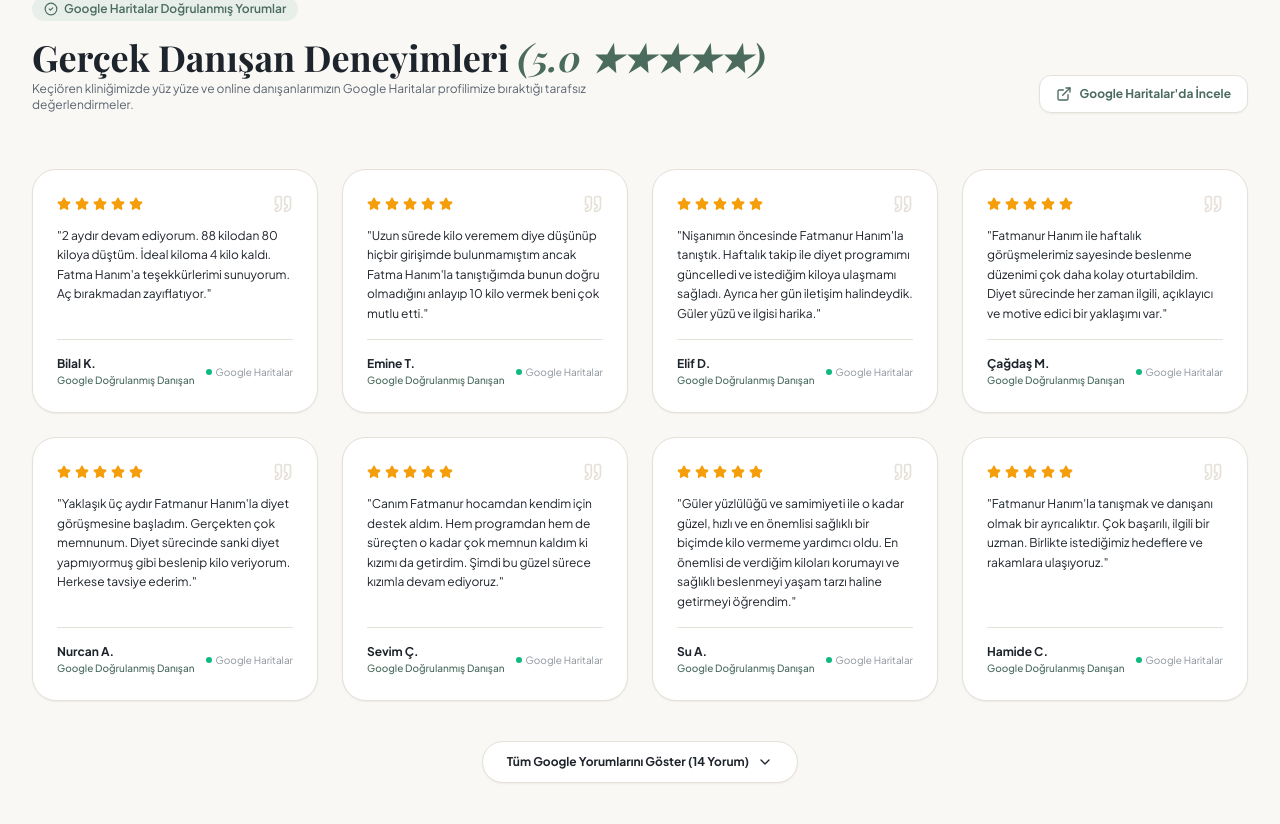
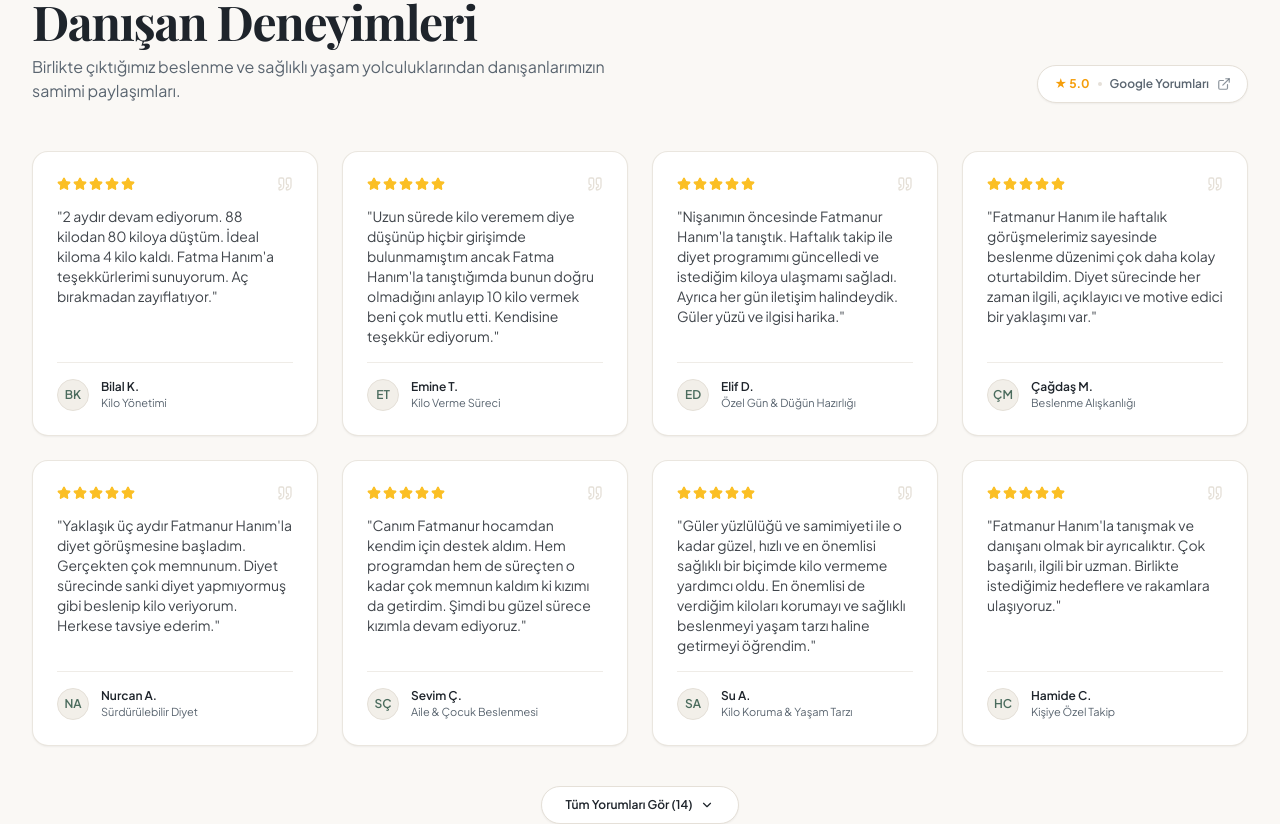
Before and after one commit to emnaydin95/diyetisyen-fatmanur-aydin, a Next.js app: page / in a window 1280 px wide. Shown: the part 5964-6788 px from the top of the page. Built offline with nearby package versions, Linux system fonts and the light colour scheme.

Commit message:
refactor(testimonials): redesign client experiences with elegant typography, remove defensive labels and repetitive google badges

```diff
--- a/src/components/sections/Testimonials.tsx
+++ b/src/components/sections/Testimonials.tsx
@@ -1,7 +1,7 @@
 "use client";
 
 import React, { useState } from "react";
-import { Star, ExternalLink, Quote, ChevronDown, ChevronUp, CheckCircle2 } from "lucide-react";
+import { Star, ExternalLink, Quote, ChevronDown, ChevronUp } from "lucide-react";
 import { siteConfig } from "@/config/siteConfig";
 import { trackEvent } from "@/lib/analytics";
 
@@ -9,33 +9,42 @@ export default function Testimonials() {
   const [showAll, setShowAll] = useState(false);
   const displayedReviews = showAll ? siteConfig.reviews : siteConfig.reviews.slice(0, 8);
 
+  const getInitials = (name: string) => {
+    const parts = name.trim().split(" ");
+    if (parts.length >= 2) {
+      return (parts[0][0] + parts[1][0]).toUpperCase();
+    }
+    return name.slice(0, 2).toUpperCase();
+  };
+
   return (
     <section id="yorumlar" className="py-20 bg-brandBg border-b border-borderHairline">
       <div className="max-w-7xl mx-auto px-4 sm:px-6 lg:px-8">
 
         {/* Header */}
-        <div className="flex flex-col md:flex-row md:items-end justify-between mb-14 gap-6">
+        <div className="flex flex-col md:flex-row md:items-end justify-between mb-12 gap-6">
           <div>
-            <div className="inline-flex items-center gap-1.5 px-3 py-1 rounded-full bg-sage-soft text-sage text-xs font-semibold mb-3">
-              <CheckCircle2 className="w-3.5 h-3.5 text-sage" />
-              <span>Google Haritalar Doğrulanmış Yorumlar</span>
-            </div>
-            <h2 className="editorial-title text-3xl sm:text-4xl font-bold mt-1 text-charcoal">
-              Gerçek Danışan Deneyimleri <span className="text-sage italic">(5.0 ★★★★★)</span>
+            <h2 className="editorial-title text-3xl sm:text-4xl lg:text-5xl font-bold text-charcoal tracking-tight">
+              Danışan Deneyimleri
             </h2>
-            <p className="text-xs text-mutedSlate mt-1 max-w-xl">
-              Keçiören kliniğimizde yüz yüze ve online danışanlarımızın Google Haritalar profilimize bıraktığı tarafsız değerlendirmeler.
+            <p className="text-sm sm:text-base text-mutedSlate mt-2.5 max-w-xl font-normal leading-relaxed">
+              Birlikte çıktığımız beslenme ve sağlıklı yaşam yolculuklarından danışanlarımızın samimi paylaşımları.
             </p>
           </div>
+
           <a
             href={siteConfig.contact.googleReviewsUrl}
             target="_blank"
             rel="noopener noreferrer"
             onClick={() => trackEvent("google_reviews_click", { event_category: "SocialProof", click_location: "testimonials_header" })}
-            className="inline-flex items-center gap-2 text-xs font-bold text-sage hover:text-sage-dark bg-white px-4 py-2.5 rounded-xl border border-borderHairline shadow-sm hover:shadow transition-all self-start md:self-auto"
+            className="inline-flex items-center gap-2 px-4 py-2.5 rounded-full bg-white hover:bg-sage-soft/70 text-charcoal hover:text-sage text-xs font-semibold border border-borderHairline shadow-sm hover:shadow transition-all self-start md:self-end"
           >
-            <ExternalLink className="w-4 h-4" />
-            <span>Google Haritalar'da İncele</span>
+            <span className="flex items-center gap-1 text-amber-500 font-bold">
+              ★ 5.0
+            </span>
+            <span className="w-1 h-1 rounded-full bg-borderHairline"></span>
+            <span className="text-mutedSlate">Google Yorumları</span>
+            <ExternalLink className="w-3.5 h-3.5 text-mutedSlate/70" />
           </a>
         </div>
 
@@ -44,30 +53,39 @@ export default function Testimonials() {
           {displayedReviews.map((rev) => (
             <div
               key={rev.id}
-              className="bg-white rounded-3xl p-6 border border-borderHairline shadow-sm hover:shadow-md transition-all flex flex-col justify-between relative group"
+              className="bg-white rounded-2xl p-6 border border-borderHairline/80 shadow-sm hover:shadow-md hover:border-sage/30 transition-all duration-300 flex flex-col justify-between group"
             >
               <div>
-                <div className="flex items-center justify-between mb-3">
-                  <div className="flex items-center gap-1 text-amber-500">
+                {/* 5 Stars & Quote Icon */}
+                <div className="flex items-center justify-between mb-3.5">
+                  <div className="flex items-center gap-0.5">
                     {[...Array(rev.rating)].map((_, i) => (
-                      <Star key={i} className="w-3.5 h-3.5 fill-amber-500" />
+                      <Star key={i} className="w-3.5 h-3.5 fill-amber-400 text-amber-400" />
                     ))}
                   </div>
-                  <Quote className="w-5 h-5 text-borderHairline group-hover:text-sage/40 transition-colors" />
+                  <Quote className="w-4 h-4 text-borderHairline group-hover:text-sage/40 transition-colors" />
                 </div>
-                <p className="text-xs text-charcoal leading-relaxed mb-4">
+
+                {/* Review Text */}
+                <p className="text-[13px] sm:text-sm text-charcoal/85 leading-relaxed font-normal">
                   "{rev.comment}"
                 </p>
               </div>
 
-              <div className="pt-4 border-t border-borderHairline flex items-center justify-between text-xs">
-                <div>
-                  <span className="font-bold text-charcoal block">{rev.author}</span>
-                  <span className="text-[10px] text-sage font-medium">{rev.role}</span>
+              {/* Author & Journey Info */}
+              <div className="pt-4 mt-4 border-t border-borderHairline/60 flex items-center gap-3">
+                <div className="w-8 h-8 rounded-full bg-brandSurface text-sage font-semibold text-xs flex items-center justify-center shrink-0 border border-borderHairline">
+                  {getInitials(rev.author)}
                 </div>
-                <div className="flex items-center gap-1 text-[10px] text-mutedSlate/70">
-                  <span className="w-1.5 h-1.5 rounded-full bg-emerald-500 inline-block"></span>
-                  <span>{rev.date}</span>
+                <div className="min-w-0">
+                  <span className="font-semibold text-charcoal text-xs block truncate">
+                    {rev.author}
+                  </span>
+                  {rev.category && (
+                    <span className="text-[11px] text-mutedSlate block truncate">
+                      {rev.category}
+                    </span>
+                  )}
                 </div>
               </div>
             </div>
@@ -79,14 +97,14 @@ export default function Testimonials() {
           <div className="mt-10 text-center">
             <button
               onClick={() => setShowAll(!showAll)}
-              className="inline-flex items-center gap-2 px-6 py-3 rounded-full bg-white border border-borderHairline text-charcoal hover:bg-brandSurface text-xs font-bold shadow-sm transition-all"
+              className="inline-flex items-center gap-2 px-6 py-2.5 rounded-full bg-white border border-borderHairline text-charcoal hover:bg-brandSurface text-xs font-semibold shadow-sm transition-all"
             >
               <span>
                 {showAll
-                  ? "Daha Az Yorum Göster"
-                  : `Tüm Google Yorumlarını Göster (${siteConfig.reviews.length} Yorum)`}
+                  ? "Daha Az Göster"
+                  : `Tüm Yorumları Gör (${siteConfig.reviews.length})`}
               </span>
-              {showAll ? <ChevronUp className="w-4 h-4" /> : <ChevronDown className="w-4 h-4" />}
+              {showAll ? <ChevronUp className="w-3.5 h-3.5" /> : <ChevronDown className="w-3.5 h-3.5" />}
             </button>
           </div>
         )}
--- a/src/config/siteConfig.ts
+++ b/src/config/siteConfig.ts
@@ -26,10 +26,9 @@ export interface RecipeItem {
 export interface ReviewItem {
   id: string;
   author: string;
-  role: string;
+  category?: string;
   rating: number;
   comment: string;
-  date: string;
 }
 
 export const siteConfig = {
@@ -325,114 +324,100 @@ export const siteConfig = {
     {
       id: "1",
       author: "Bilal K.",
-      role: "Google Doğrulanmış Danışan",
+      category: "Kilo Yönetimi",
       rating: 5,
       comment: "2 aydır devam ediyorum. 88 kilodan 80 kiloya düştüm. İdeal kiloma 4 kilo kaldı. Fatma Hanım'a teşekkürlerimi sunuyorum. Aç bırakmadan zayıflatıyor.",
-      date: "Google Haritalar",
     },
     {
       id: "2",
       author: "Emine T.",
-      role: "Google Doğrulanmış Danışan",
+      category: "Kilo Verme Süreci",
       rating: 5,
-      comment: "Uzun sürede kilo veremem diye düşünüp hiçbir girişimde bulunmamıştım ancak Fatma Hanım'la tanıştığımda bunun doğru olmadığını anlayıp 10 kilo vermek beni çok mutlu etti.",
-      date: "Google Haritalar",
+      comment: "Uzun sürede kilo veremem diye düşünüp hiçbir girişimde bulunmamıştım ancak Fatma Hanım'la tanıştığımda bunun doğru olmadığını anlayıp 10 kilo vermek beni çok mutlu etti. Kendisine teşekkür ediyorum.",
     },
     {
       id: "3",
       author: "Elif D.",
-      role: "Google Doğrulanmış Danışan",
+      category: "Özel Gün & Düğün Hazırlığı",
       rating: 5,
       comment: "Nişanımın öncesinde Fatmanur Hanım'la tanıştık. Haftalık takip ile diyet programımı güncelledi ve istediğim kiloya ulaşmamı sağladı. Ayrıca her gün iletişim halindeydik. Güler yüzü ve ilgisi harika.",
-      date: "Google Haritalar",
     },
     {
       id: "4",
       author: "Çağdaş M.",
-      role: "Google Doğrulanmış Danışan",
+      category: "Beslenme Alışkanlığı",
       rating: 5,
       comment: "Fatmanur Hanım ile haftalık görüşmelerimiz sayesinde beslenme düzenimi çok daha kolay oturtabildim. Diyet sürecinde her zaman ilgili, açıklayıcı ve motive edici bir yaklaşımı var.",
-      date: "Google Haritalar",
     },
     {
       id: "5",
       author: "Nurcan A.",
-      role: "Google Doğrulanmış Danışan",
+      category: "Sürdürülebilir Diyet",
       rating: 5,
       comment: "Yaklaşık üç aydır Fatmanur Hanım'la diyet görüşmesine başladım. Gerçekten çok memnunum. Diyet sürecinde sanki diyet yapmıyormuş gibi beslenip kilo veriyorum. Herkese tavsiye ederim.",
-      date: "Google Haritalar",
     },
     {
       id: "6",
       author: "Sevim Ç.",
-      role: "Google Doğrulanmış Danışan",
+      category: "Aile & Çocuk Beslenmesi",
       rating: 5,
       comment: "Canım Fatmanur hocamdan kendim için destek aldım. Hem programdan hem de süreçten o kadar çok memnun kaldım ki kızımı da getirdim. Şimdi bu güzel sürece kızımla devam ediyoruz.",
-      date: "Google Haritalar",
     },
     {
       id: "7",
       author: "Su A.",
-      role: "Google Doğrulanmış Danışan",
+      category: "Kilo Koruma & Yaşam Tarzı",
       rating: 5,
       comment: "Güler yüzlülüğü ve samimiyeti ile o kadar güzel, hızlı ve en önemlisi sağlıklı bir biçimde kilo vermeme yardımcı oldu. En önemlisi de verdiğim kiloları korumayı ve sağlıklı beslenmeyi yaşam tarzı haline getirmeyi öğrendim.",
-      date: "Google Haritalar",
     },
     {
       id: "8",
       author: "Hamide C.",
-      role: "Google Doğrulanmış Danışan",
+      category: "Kişiye Özel Takip",
       rating: 5,
       comment: "Fatmanur Hanım'la tanışmak ve danışanı olmak bir ayrıcalıktır. Çok başarılı, ilgili bir uzman. Birlikte istediğimiz hedeflere ve rakamlara ulaşıyoruz.",
-      date: "Google Haritalar",
     },
     {
       id: "9",
       author: "Burak A.",
-      role: "Google Doğrulanmış Danışan",
+      category: "Kilo Yönetimi",
       rating: 5,
       comment: "Fatma Hanım anlayışlı ve güler yüzlü bir diyetisyen. Sistematik biçimde ilerleyerek kolayca kilo vermek mümkün.",
-      date: "Google Haritalar",
     },
     {
       id: "10",
       author: "Neslihan A.",
-      role: "Google Doğrulanmış Danışan",
+      category: "Birebir Motivasyon",
       rating: 5,
       comment: "Fatmanur Hanım işinde çok başarılı bir diyetisyen gerçekten. Gerek motivasyon gerek ilgilenme gerekse sizin isteklerinize dikkat etmek konusunda çok özenli.",
-      date: "Google Haritalar",
     },
     {
       id: "11",
       author: "Fırat Ü.",
-      role: "Google Doğrulanmış Danışan",
+      category: "Sağlıklı Kilo Verme",
       rating: 5,
       comment: "Fatmanur Hanım'dan diyet konusunda danışmanlık aldım. Yardımları sayesinde kendimi yormadan, sağlıklı bir şekilde zayıfladım.",
-      date: "Google Haritalar",
     },
     {
       id: "12",
       author: "Yiğit K.",
-      role: "Google Doğrulanmış Danışan",
+      category: "Haftalık Program Takibi",
       rating: 5,
       comment: "Fatmanur Hanım'a çok teşekkür ediyorum. Kişiye özel haftalık farklı beslenme programının yanı sıra çok iyi motive ediyor, dilediğiniz zaman ulaşabiliyorsunuz.",
-      date: "Google Haritalar",
     },
     {
       id: "13",
       author: "Sinem Ö.",
-      role: "Google Doğrulanmış Danışan",
+      category: "Beslenme Danışmanlığı",
       rating: 5,
       comment: "Güler yüzlü diyetisyenim. İlgisi ve bilgisiyle emin ellerde hissediyorum.",
-      date: "Google Haritalar",
     },
     {
       id: "14",
       author: "Zehra B.",
-      role: "Google Doğrulanmış Danışan",
+      category: "Klinik Danışmanlık",
       rating: 5,
       comment: "Çok memnunum canım diyetisyenim. İlgisi, enerjisi ve profesyonel yaklaşımı için çok teşekkürler.",
-      date: "Google Haritalar",
     },
   ] as ReviewItem[],
   faqs: [
```
